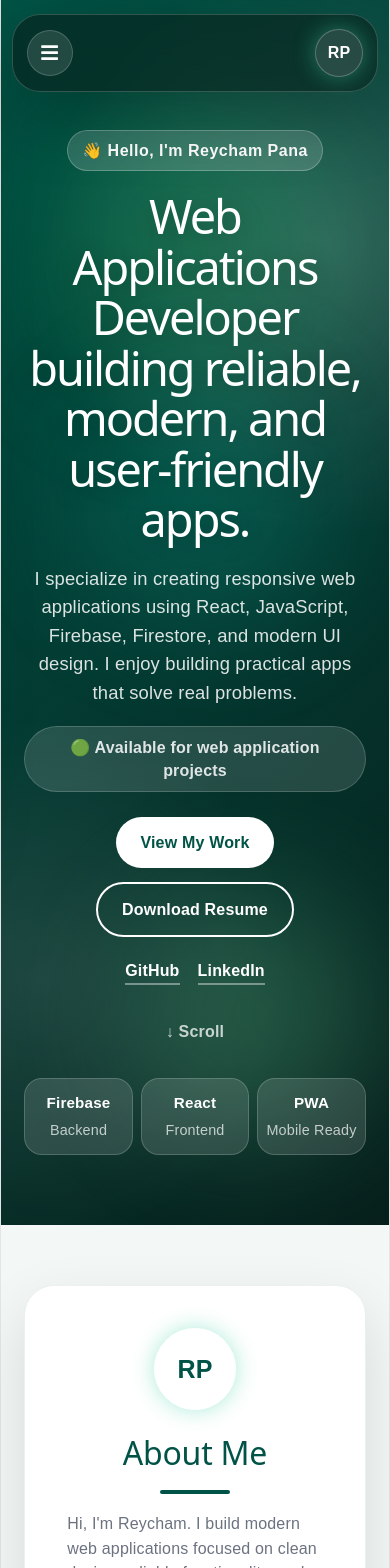
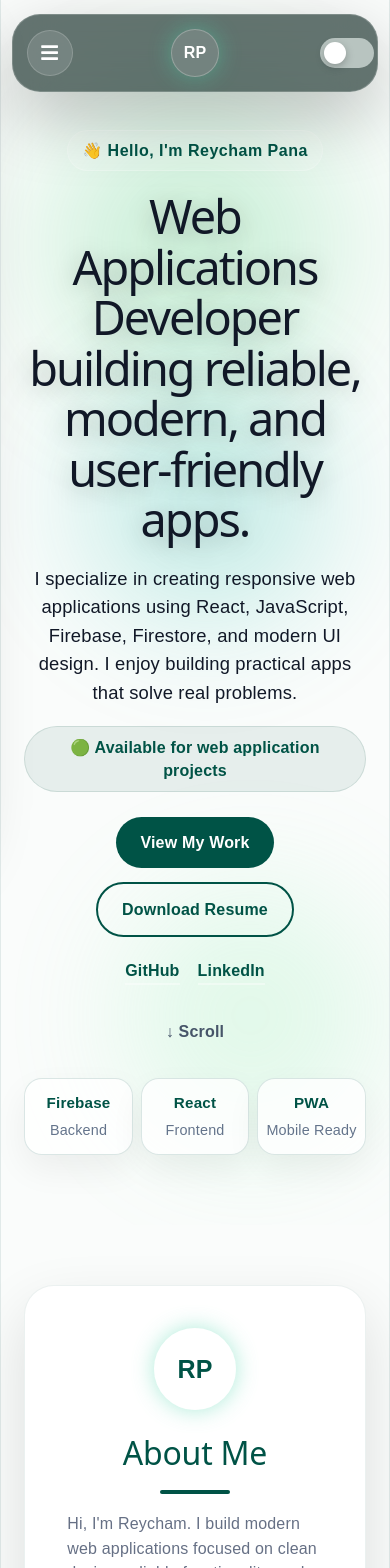
Before and after one commit to chamitocham143/portfolio, a React (Vite) app: page / in a window 390 px wide. Shown: the top 1568 px of the page. Built offline with nearby package versions, Linux system fonts and the light colour scheme.

Commit message:
Implement premium portfolio redesign with responsive dark mode

```diff
--- a/index.html
+++ b/index.html
@@ -1,5 +1,5 @@
 <!doctype html>
-<html lang="en">
+<html lang="en" data-theme="dark">
   <head>
     <meta charset="UTF-8" />
     <link rel="icon" type="image/svg+xml" href="/favicon.svg" />
--- a/src/App.css
+++ b/src/App.css
@@ -1,12 +1,178 @@
-:root {
-  --green: #005346;
-  --dark: #071f1b;
-  --bg: #fcfdfd;
-  --card: #ffffff;
-  --text: #13211f;
-  --muted: #6b7280;
-}
-
+:root{
+  --bg:#fafcfb;
+  --card:#ffffff;
+  --text:#111827;
+  --muted:#667085;
+  --green:#005346;
+  --border:rgba(0,83,70,.10);
+  --shadow:0 18px 45px rgba(0,0,0,.06);
+}
+
+[data-theme="dark"]{
+  --bg:#061512;
+  --card:#0b241f;
+  --text:#f8fafc;
+  --muted:#cbd5e1;
+  --green:#34d399;
+  --border:rgba(255,255,255,.10);
+  --shadow:0 22px 60px rgba(0,0,0,.35);
+}
+
+[data-theme="dark"] p,
+[data-theme="dark"] .section-intro{
+  color:#F8FAFC;
+}
+
+[data-theme="dark"] .section h2,
+[data-theme="dark"] .about-card h2,
+[data-theme="dark"] .tech-card h3,
+[data-theme="dark"] .feature-card h3,
+[data-theme="dark"] .process-card h3{
+  color:#F8FAFC;
+}
+
+[data-theme="dark"] .about-card h2{
+  color:#f8fafc;
+}
+
+[data-theme="dark"] .features-header h3{
+  color:#f8fafc;
+}
+
+[data-theme="dark"] .project-list-card h3{
+  color:#f8fafc;
+}
+
+[data-theme="dark"] .showcase-content h3{
+  color:#f8fafc;
+}
+
+[data-theme="dark"] .features-header p{
+  color:#cbd5e1;
+}
+
+[data-theme="dark"] .about-card p{
+  color:#cbd5e1;
+}
+
+[data-theme="dark"] .about-card .about-avatar{
+  color:#f8fafc;
+  background:rgba(255,255,255,.08);
+  border:1px solid rgba(255,255,255,.14);
+}
+
+[data-theme="dark"] .skills span{
+  color: var(--green);
+  background:rgba(255,255,255,.08);
+  border:1px solid rgba(255,255,255,.14);
+}
+
+[data-theme="dark"] .contact-email{
+  color:#f8fafc;
+  background:rgba(255,255,255,.08);
+  border:1px solid rgba(255,255,255,.14);
+}
+
+[data-theme="dark"] .contact-icon-links svg{
+  color:#f8fafc;
+  background:rgba(255,255,255,.08);
+  border:1px solid rgba(255,255,255,.14);
+}
+
+[data-theme="dark"] footer{
+  color:#f8fafc;
+  background:rgba(255,255,255,.08);
+
+}
+
+
+[data-theme="dark"] .about-detail{
+  background:rgba(11,36,31,.92);
+  border:1px solid rgba(255,255,255,.10);
+}
+
+[data-theme="dark"] .about-detail h3{
+  color:#F8FAFC;
+}
+
+[data-theme="dark"] .about-detail p{
+  color:#cbd5e1;
+}
+
+[data-theme="dark"] .about-detail svg{
+  color:#34d399;
+}
+
+[data-theme="dark"] .about-card,
+[data-theme="dark"] .process-card,
+[data-theme="dark"] .tech-card,
+[data-theme="dark"] .feature-card,
+[data-theme="dark"] .project-list-card,
+[data-theme="dark"] .contact-card{
+    background:#0b241f;
+}
+
+/*TOGGLE DARK/LIGHT BUTTON*/
+
+.theme-switch{
+  display:flex;
+  align-items:center;
+  justify-content:space-between;
+  gap:16px;
+  width:100%;
+}
+
+.theme-switch span{
+  font-weight:700;
+  color:inherit;
+}
+
+/* Switch */
+
+.switch{
+  position:relative;
+  display:inline-block;
+  width:54px;
+  height:30px;
+}
+
+.switch input{
+  opacity:0;
+  width:0;
+  height:0;
+}
+
+.slider{
+  position:absolute;
+  inset:0;
+  cursor:pointer;
+  background:#b8c4c0;
+  border-radius:999px;
+  transition:.3s;
+}
+
+.slider:before{
+  content:"";
+  position:absolute;
+  width:22px;
+  height:22px;
+  left:4px;
+  top:4px;
+  border-radius:50%;
+  background:#fff;
+  transition:.3s;
+  box-shadow:0 3px 8px rgba(0,0,0,.25);
+}
+
+.switch input:checked + .slider{
+  background:#22c55e;
+}
+
+.switch input:checked + .slider:before{
+  transform:translateX(24px);
+}
+
+/*****************************/
 * {
   box-sizing: border-box;
 }
@@ -18,8 +184,12 @@ html {
 body {
   margin: 0;
   font-family: Arial, Helvetica, sans-serif;
-  background: var(--bg);
-  color: var(--text);
+}
+
+html,
+body{
+    background:var(--bg);
+    color:var(--text);
 }
 
 .navbar {
@@ -125,6 +295,65 @@ body {
   font-size: 1.2rem;
 }
 
+@media (min-width:701px){
+
+ .top-controls{
+    display:flex;
+    align-items:center;
+    width:100%;
+}
+
+.nav-brand{
+    flex-shrink:0;
+}
+
+.nav-links{
+    display:flex;
+    gap:34px;
+    margin-left:24px;
+}
+
+.theme-switch{
+    margin-left:auto;
+}
+
+.nav-right{
+    margin-left:auto;
+    display:flex;
+    align-items:center;
+    gap:30px;
+}
+
+}
+
+@media(max-width:700px){
+
+  .navbar .top-controls{
+    display:grid;
+    grid-template-columns:1fr auto 1fr;
+    align-items:center;
+    width:100%;
+  }
+
+  .mobile-menu-btn{
+    justify-self:start;
+  }
+
+  .nav-brand{
+    justify-self:center;
+  }
+
+  .theme-switch{
+    justify-self:end;
+    justify-content: center;
+    margin-left:65%;
+  }
+
+  .nav-links{
+    display:none;
+  }
+}
+
 .mobile-glass-menu {
   position: fixed;
   inset: 12px;
@@ -138,8 +367,8 @@ body {
   border-radius: 0 28px 28px 0;
   background: rgba(7, 31, 27, 0.62);
   border: 1px solid rgba(255,255,255,.18);
-  backdrop-filter: blur(22px);
-  -webkit-backdrop-filter: blur(22px);
+  backdrop-filter: blur(35px);
+  -webkit-backdrop-filter: blur(35px);
   box-shadow: 0 24px 70px rgba(0,0,0,.24);
   transform: translateX(-110%);
   transition: .45s ease;
@@ -165,6 +394,17 @@ body {
         rgba(255,255,255,.02) 40%,
         rgba(255,255,255,0)
       );
+}
+
+.app-container{
+  transition:.35s;
+}
+
+.app-container.menu-open{
+  filter:blur(10px);
+  transform:scale(.98);
+  pointer-events:none;
+  user-select:none;
 }
 
 .menu-close {
@@ -247,20 +487,40 @@ body {
   }
 }
 
+[data-theme="dark"] .hero{
+  background:
+    radial-gradient(
+      circle at top center,
+      rgba(52,211,153,.16) 0%,
+      rgba(52,211,153,.07) 28%,
+      transparent 58%
+    ),
+    linear-gradient(
+      180deg,
+      #06231d 0%,
+      #041814 55%,
+      #020d0a 100%
+    );
+    color: rgba(255, 255, 255, 0.86);
+
+}
+
+[data-theme="dark"] .hero h1{
+  color: #ffff;
+}
+
 .hero {
   min-height: 92vh;
   padding: 125px 8% 90px;
   display: flex;
   align-items: center;
-  background:
-    radial-gradient(circle at 85% 20%, rgba(255, 255, 255, 0.18), transparent 28%),
-    radial-gradient(circle at 10% 80%, rgba(255, 255, 255, 0.1), transparent 25%),
-    linear-gradient(135deg, var(--green), var(--dark));
-  color: white;
+
+
 }
 
 .hero-content {
   max-width: 980px;
+
 }
 
 .hero h1 {
@@ -276,7 +536,7 @@ body {
   font-size: 1.15rem;
   text-align: center;
   line-height: 1.55;
-  color: rgba(255, 255, 255, 0.86);
+
 }
 
 .hero-stats {
@@ -293,7 +553,8 @@ body {
   padding: 18px 20px;
   border-radius: 18px;
   background: rgba(255, 255, 255, 0.13);
-  border: 1px solid rgba(255, 255, 255, 0.18);
+  background: rgba(255,255,255,.78);
+  color: var(--green);
   backdrop-filter: blur(12px);
 }
 
@@ -309,6 +570,23 @@ body {
   color: rgba(255, 255, 255, 0.72);
 }
 
+[data-theme="light"] .hero-stat,
+.hero-stat{
+  background: rgba(255,255,255,.78);
+  border: 1px solid rgba(0,83,70,.14);
+  box-shadow: 0 14px 35px rgba(0,0,0,.06);
+}
+
+[data-theme="light"] .hero-stat strong,
+.hero-stat strong{
+  color: var(--green);
+}
+
+[data-theme="light"] .hero-stat span,
+.hero-stat span{
+  color: #64748b;
+}
+
 @media (max-width: 700px){
 
   .hero-stats{
@@ -325,10 +603,12 @@ body {
   }
   .hero-stat{
     width: 100%;
+    color: var(--card);
   }
 
   .hero-stat strong{
     font-size: .95rem;
+    color:#F8FAFC;
   }
 
   .hero-stats span {
@@ -337,6 +617,32 @@ body {
   font-size: 0.9rem;
   color: rgba(255, 255, 255, 0.72);
 }
+}
+
+/* DARK */
+[data-theme="dark"] .hero-stat{
+  background: rgba(14,42,35,.82);
+  border: 1px solid rgba(60,255,170,.12);
+  box-shadow: 0 10px 28px rgba(0,0,0,.35);
+  backdrop-filter: blur(12px);
+}
+
+[data-theme="dark"] .hero-stat strong{
+  color:#fff;
+}
+
+[data-theme="dark"] .hero-stat span{
+  color:#b8c6c2;
+}
+
+[data-theme="dark"] .scroll-down,
+[data-theme="dark"] .scroll-down a{
+    color:#d5ddd9;
+}
+
+[data-theme="light"] .scroll-down,
+[data-theme="light"] .scroll-down a{
+    color:#475569;
 }
 
 
@@ -349,6 +655,7 @@ body {
   border-radius: 999px;
   font-weight: 700;
   letter-spacing: 0.5px;
+  color:#f8fafc;
 }
 
 .buttons {
@@ -465,7 +772,7 @@ body {
 }
 
 footer {
-  background: var(--dark);
+  background: var(--green);
   color: var(--bg);
   text-align: center;
   font-size: 14px;
@@ -584,7 +891,6 @@ footer {
   grid-template-columns: 380px 1fr;
   gap: 50px;
   align-items: center;
-  background:#fff;
   border:1px solid rgba(0,83,70,.08);
   box-shadow:0 25px 70px rgba(0,0,0,.06);
   border-radius: 34px;
@@ -786,13 +1092,22 @@ grid-template-columns:1fr;
   border-radius:28px;
   background:rgba(255,255,255,.82);
   border:1px solid rgba(0,83,70,.10);
-  border-bottom:4px solid #22c55e;
-  box-shadow:0 20px 55px rgba(0,0,0,.07);
-
+  box-shadow:
+        0 18px 40px rgba(0,0,0,.45),
+        0 0 0 1px rgba(34,197,94,.08);
+    transition: .35s ease;
   display:grid;
   grid-template-columns:90px 1fr;
   align-items:center;
   gap:34px;
+}
+
+.feature-card:hover{
+    transform: translateY(-8px);
+
+    box-shadow:
+        0 28px 60px rgba(0,0,0,.55),
+        0 0 28px rgba(34,197,94,.18);
 }
 
 .feature-icon{
@@ -891,9 +1206,6 @@ grid-template-columns:1fr;
 }
 
 /* **************************************** */
-.about-section {
-  background: #f3f7f6;
-}
 
 .about-grid {
   display: grid;
@@ -995,10 +1307,6 @@ grid-template-columns:1fr;
   }
 }
 
-.process-section{
-    background:white;
-}
-
 .process-grid {
   display: grid;
   grid-template-columns: 1fr;
@@ -1114,9 +1422,6 @@ grid-template-columns:1fr;
 
 }
 
-.tech-section {
-  background: #f3f7f6;
-}
 
 .tech-grid{
   display:grid;
@@ -1264,10 +1569,10 @@ grid-template-columns:1fr;
 }
 
 
-
+/*
 .projects-list-section {
   background: linear-gradient(180deg, #ffffff 0%, #f4faf8 100%);
-}
+}*/
 
 .projects-list-grid {
   margin-top: 45px;
@@ -1365,9 +1670,6 @@ grid-template-columns:1fr;
   .project-list-card {
     padding: 28px;
   }
-}
-.contact-section {
-  background: #f3f7f6;
 }
 
 .contact-card {
@@ -1730,13 +2032,45 @@ color: var(--green);
 }
 
 .hero h1 {
-  color: #ffffff;
+  color: var(--text);
   text-shadow: 0 4px 24px rgba(0, 0, 0, 0.25);
 }
 .hero {
   position: relative;
   overflow: hidden;
 }
+
+.badge{
+    color: var(--green);
+    border: 1px solid rgba(255,255,255,.22);
+}
+
+.hero-socials a{
+    color: var(--green);
+}
+
+.scroll-down{
+    color: #4b5563;
+}
+
+.hero .btn.primary{
+    background: var(--green);
+    color: #fff;
+}
+
+.hero .btn.secondary{
+    border: 2px solid var(--green);
+    color: var(--green);
+}
+
+.availability{
+    background: rgba(0,83,70,.08);
+    border: 1px solid rgba(0,83,70,.12);
+    color: var(--green);
+}
+
+
+
 
 .hero-content {
   position: relative;
--- a/src/App.jsx
+++ b/src/App.jsx
@@ -11,6 +11,7 @@ import {
   FaLock,
   FaBell,
   FaMoon,
+  FaSun,
   FaChartBar,
   FaBars,
   FaTimes,
@@ -88,6 +89,24 @@ function App() {
     return () => clearTimeout(timer);
   }, []);
 
+  //DARK/LIGHT TOGGLE//
+
+  const [theme, setTheme] = useState(
+  localStorage.getItem("theme") || "light"
+);
+
+useEffect(() => {
+  document.documentElement.setAttribute("data-theme", theme);
+  localStorage.setItem("theme", theme);
+}, [theme]);
+
+const toggleTheme = () => {
+  setTheme(theme === "light" ? "dark" : "light");
+};
+
+
+  //////////////////
+
   useEffect(() => {
   if (menuOpen) {
     document.body.style.overflow = "hidden";
@@ -115,6 +134,7 @@ function App() {
       )}
 
      <nav className="navbar">
+      <div className="top-controls">
  <button className="mobile-menu-btn" onClick={() => setMenuOpen(true)}>
     <FaBars />
   </button>
@@ -123,6 +143,7 @@ function App() {
     <div className="nav-logo">RP</div>
   </a>
 
+<div className="nav-right">
   <div className="nav-links">
     <a className={activeSection === "home" ? "active" : ""} href="#home">Home</a>
     <a className={activeSection === "about" ? "active" : ""} href="#about">About</a>
@@ -131,9 +152,24 @@ function App() {
     <a className={activeSection === "contact" ? "active" : ""} href="#contact">Contact</a>
   </div>
 
+  <div className="theme-switch">
+
+  <label className="switch">
+    <input
+      type="checkbox"
+      checked={theme === "dark"}
+      onChange={toggleTheme}
+    />
+    <span className="slider"></span>
+  </label>
+</div>
+
+</div>
+
+</div>
 </nav>
 
-<div className={`mobile-glass-menu ${menuOpen ? "open" : ""}`}>
+<aside className={`mobile-glass-menu ${menuOpen ? "open" : ""}`}>
   <button className="menu-close" onClick={() => setMenuOpen(false)}>
     <FaTimes />
   </button>
@@ -156,7 +192,11 @@ function App() {
     <a href="https://github.com/YOUR_USERNAME" target="_blank"><FaGithub /> GitHub</a>
     <a href="https://linkedin.com/in/YOUR_PROFILE" target="_blank"><FaLinkedin /> LinkedIn</a>
   </div>
-</div>
+</aside>
+
+<div className={`app-container ${menuOpen ? "menu-open" : ""}`}>
+
+
 
      <section id="home" className="hero">
     <div className="hero-blobs">
@@ -675,6 +715,8 @@ function App() {
   </div>
 </section>
 
+</div>
+
 <footer>
   <p>
     © {new Date().getFullYear()} Reycham Pana. All rights reserved.
```
